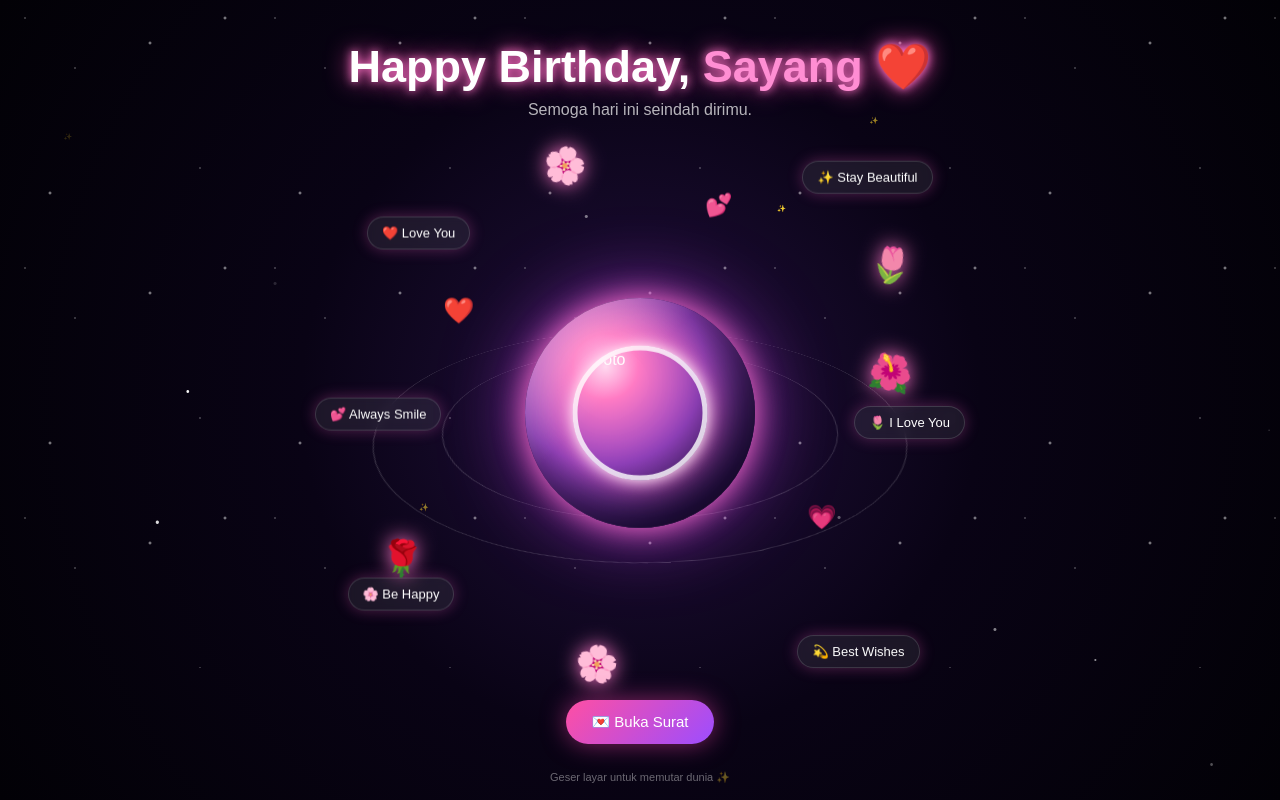
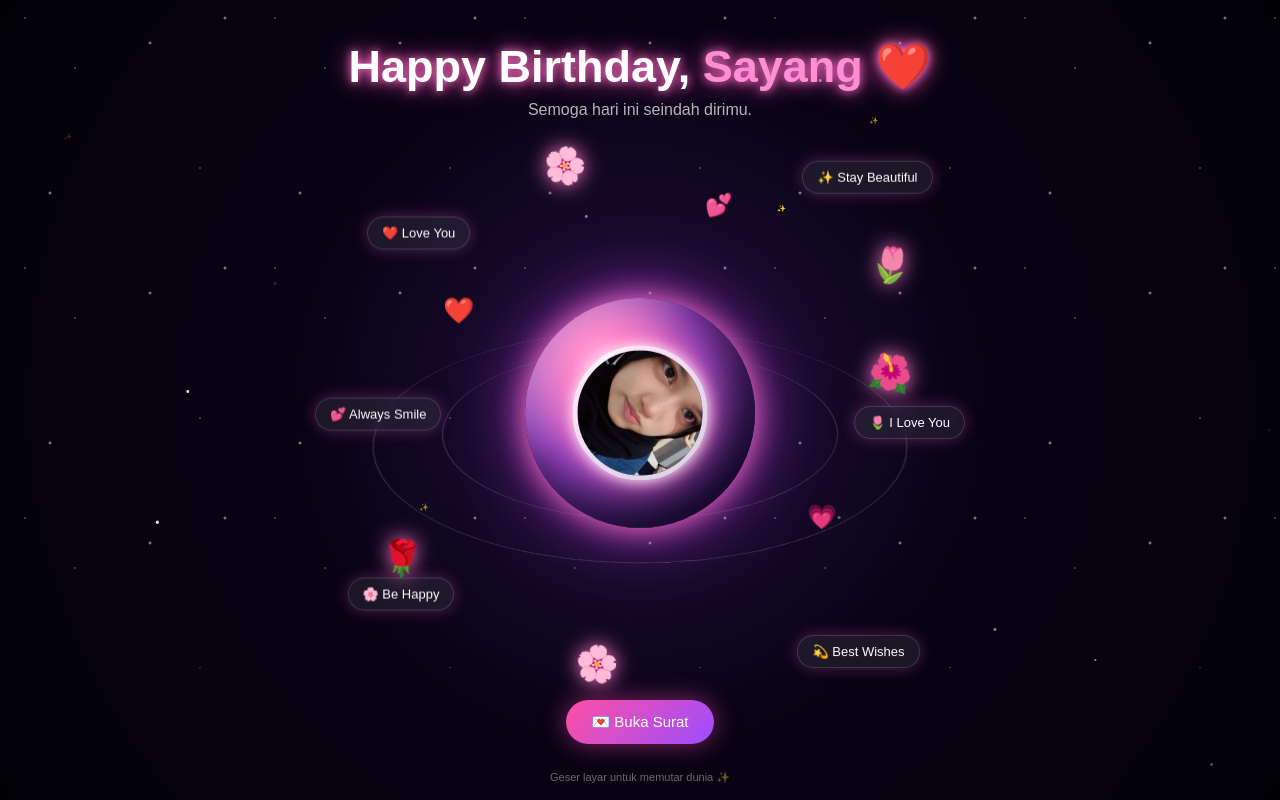
Before and after one commit to hasbisyahraihan11-droid/new-concept, a plain HTML site: page index.html in a window 1280 px wide. Both pictures are taken after a click on the button "Mulai ❤️". Drawn offline with Linux system fonts and the light colour scheme.

Commit message:
Update index.html

```diff
--- a/index.html
+++ b/index.html
@@ -41,7 +41,7 @@
 
                 <!-- FOTO UTAMA -->
                 <div class="photo-container">
-                    <img src="foto1.jpg" alt="Foto">
+                    <img src="IMG-20260629-WA0021.jpg" alt="Foto">
                 </div>
 
                 <div class="planet-light"></div>
```
